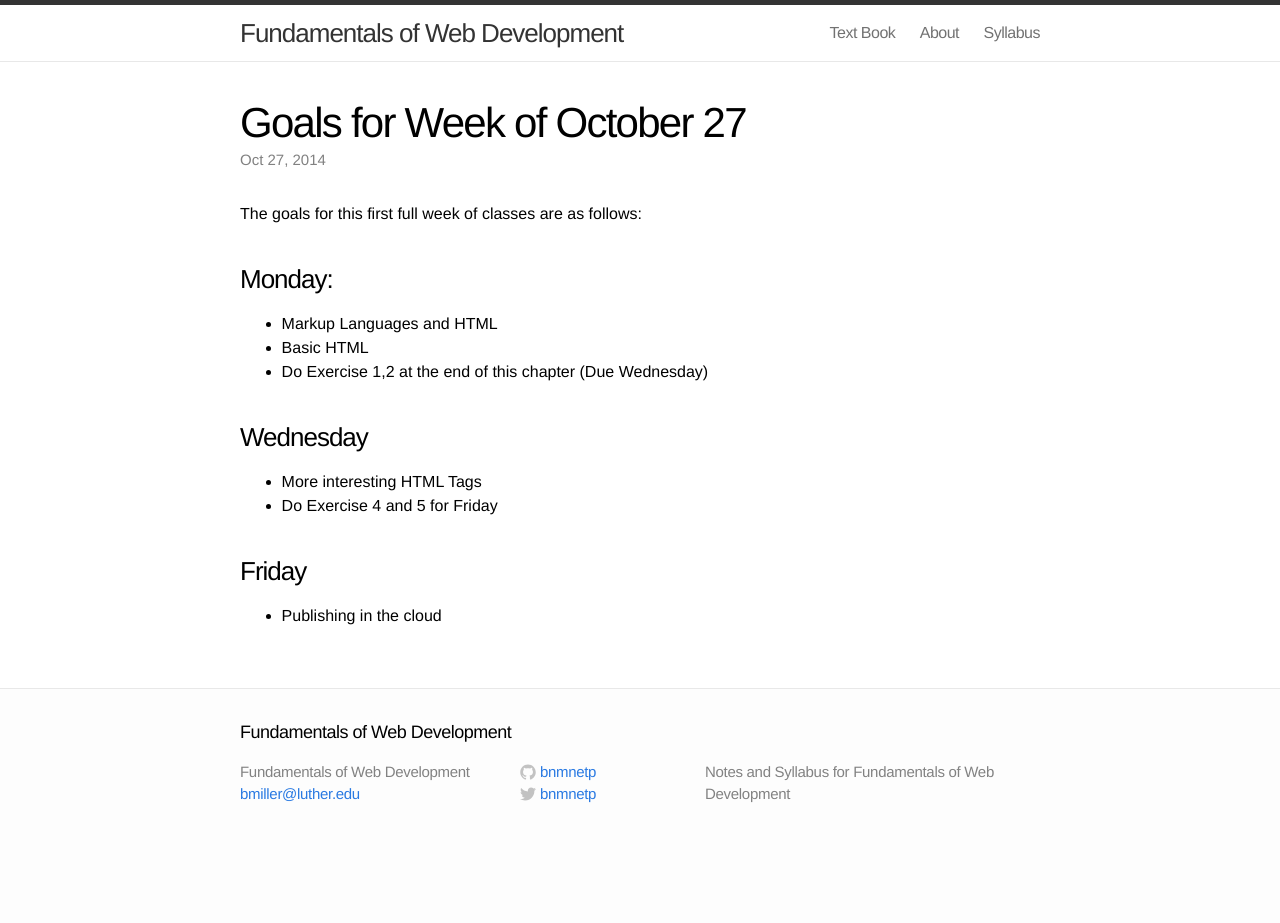
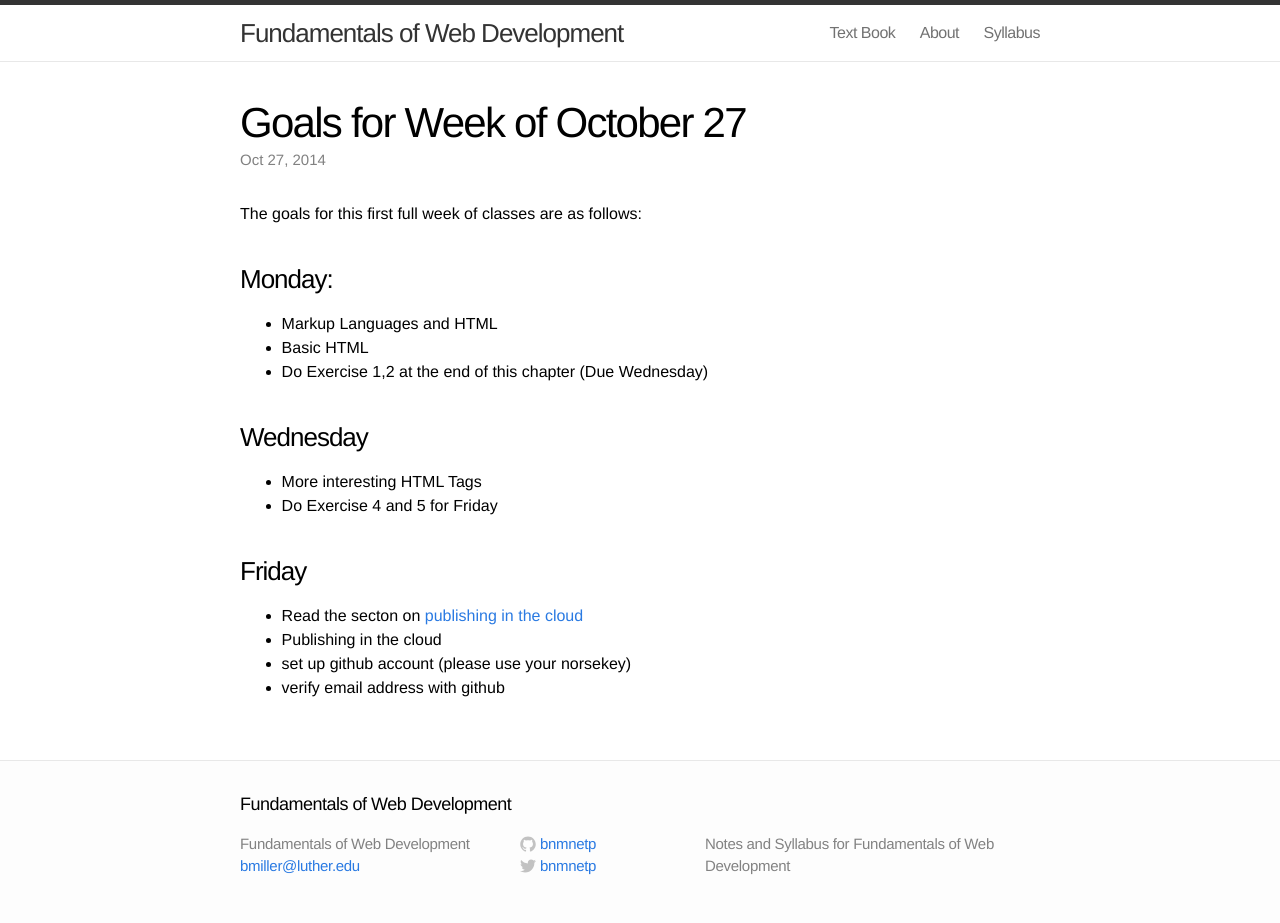
Before and after one commit to bnmnetp/CS130, a Jekyll site: the page built from _posts/2014-10-27-goals-for-week-of-Oct-27.markdown, in a window 1280 px wide. Built offline with Jekyll 4.4.1, drawn with Linux system fonts in a browser that asks for light colours; before the commit the page ends 900 px from its top, so only the background shows below that.

Commit message:
update goals

```diff
--- a/_posts/2014-10-27-goals-for-week-of-Oct-27.markdown
+++ b/_posts/2014-10-27-goals-for-week-of-Oct-27.markdown
@@ -21,4 +21,7 @@ The goals for this first full week of classes are as follows:
 
 ### Friday
 
+* Read the secton on [publishing in the cloud](http://interactivepython.org/runestone/static/webfundamentals/Cloud/cloudintro.html)
 * Publishing in the cloud
+* set up github account (please use your norsekey)
+* verify email address with github
```
